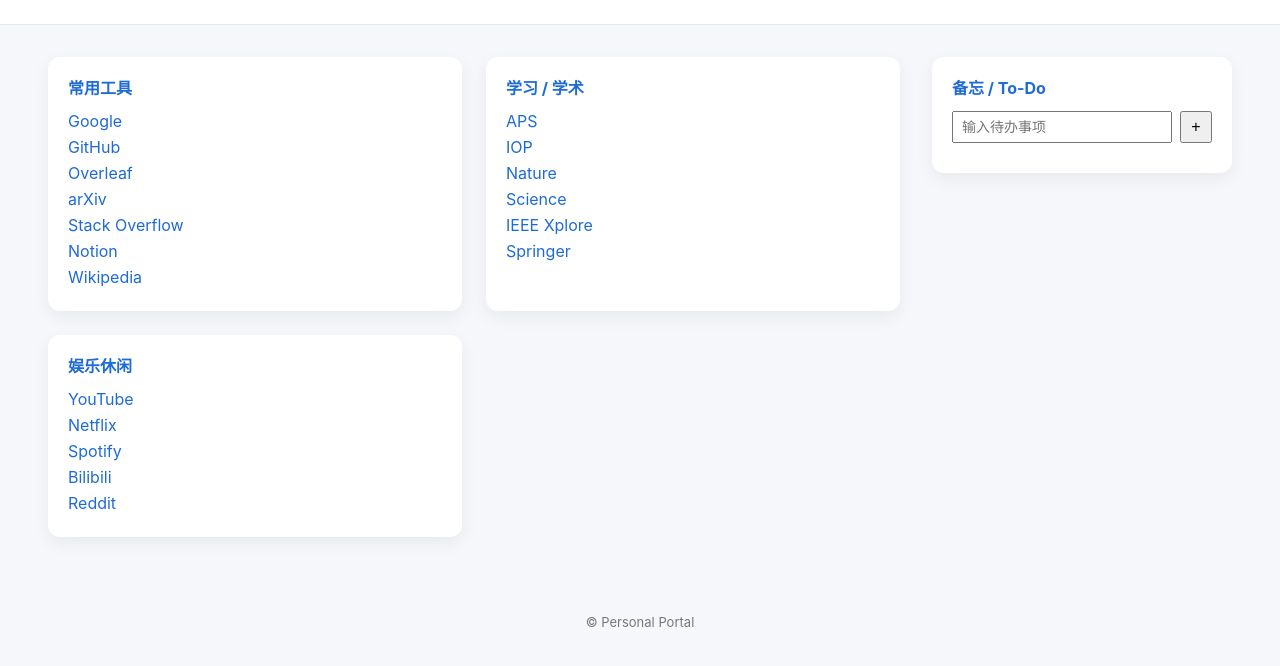
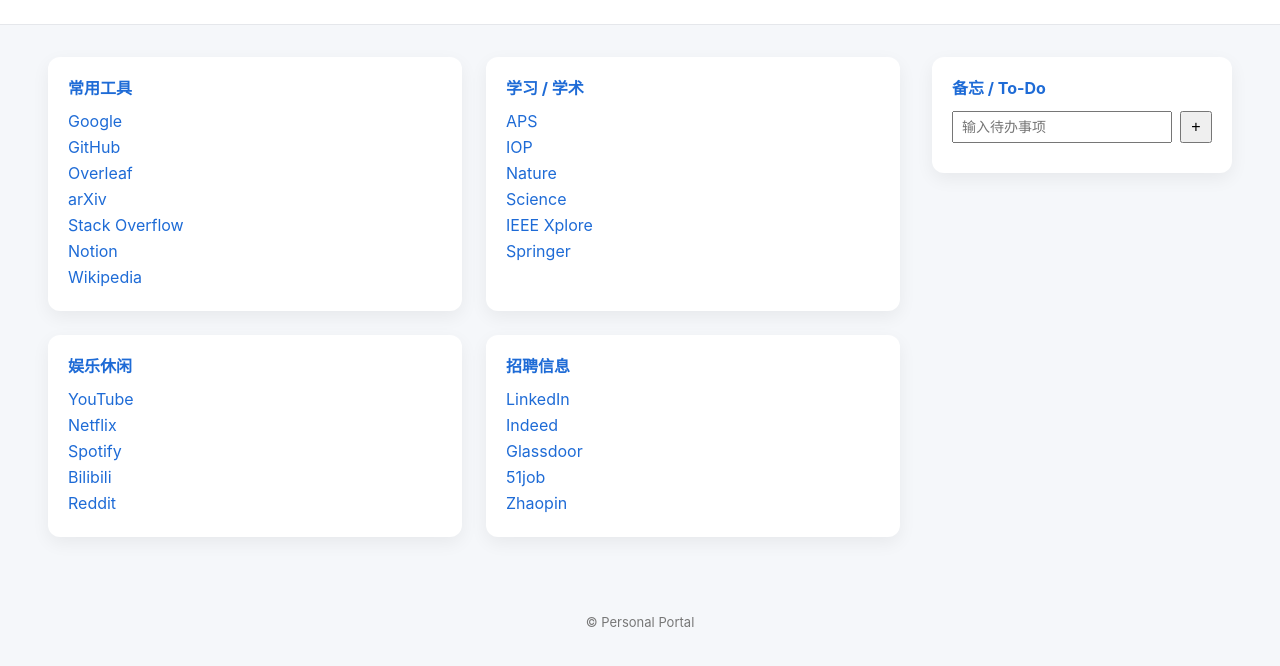
Before and after one commit to rickb4ang-gy/my-booksmark, a plain HTML site: page index.html in a window 1280 px wide. Shown: the part 106-772 px from the top of the page. Drawn offline with Linux system fonts and the light colour scheme.

Commit message:
Update index.html

```diff
--- a/index.html
+++ b/index.html
@@ -50,6 +50,17 @@
         <li><a href="#">Spotify</a></li>
         <li><a href="#">Bilibili</a></li>
         <li><a href="#">Reddit</a></li>
+      </ul>
+    </section>
+
+    <section class="card">
+      <h3>招聘信息</h3>
+      <ul class="group-links">
+        <li><a href="#">LinkedIn</a></li>
+        <li><a href="#">Indeed</a></li>
+        <li><a href="#">Glassdoor</a></li>
+        <li><a href="#">51job</a></li>
+        <li><a href="#">Zhaopin</a></li>
       </ul>
     </section>
 
```
